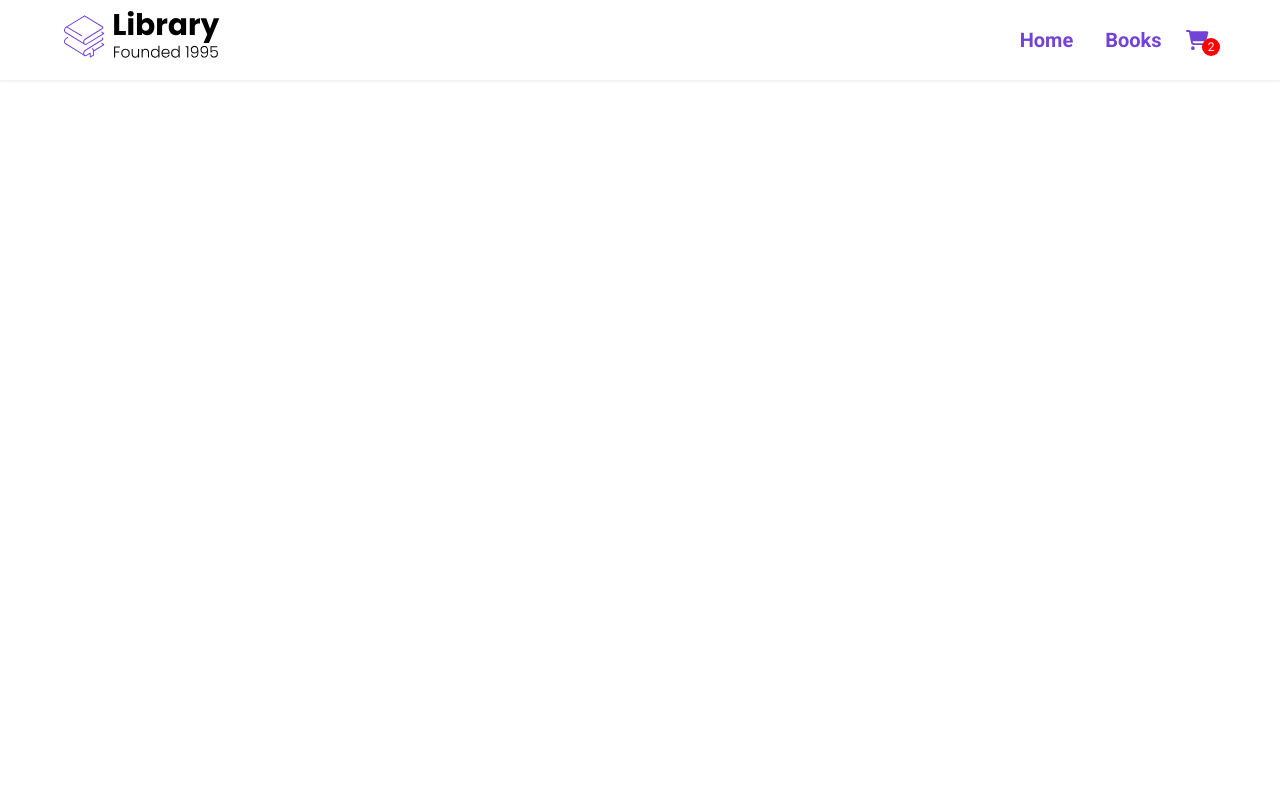
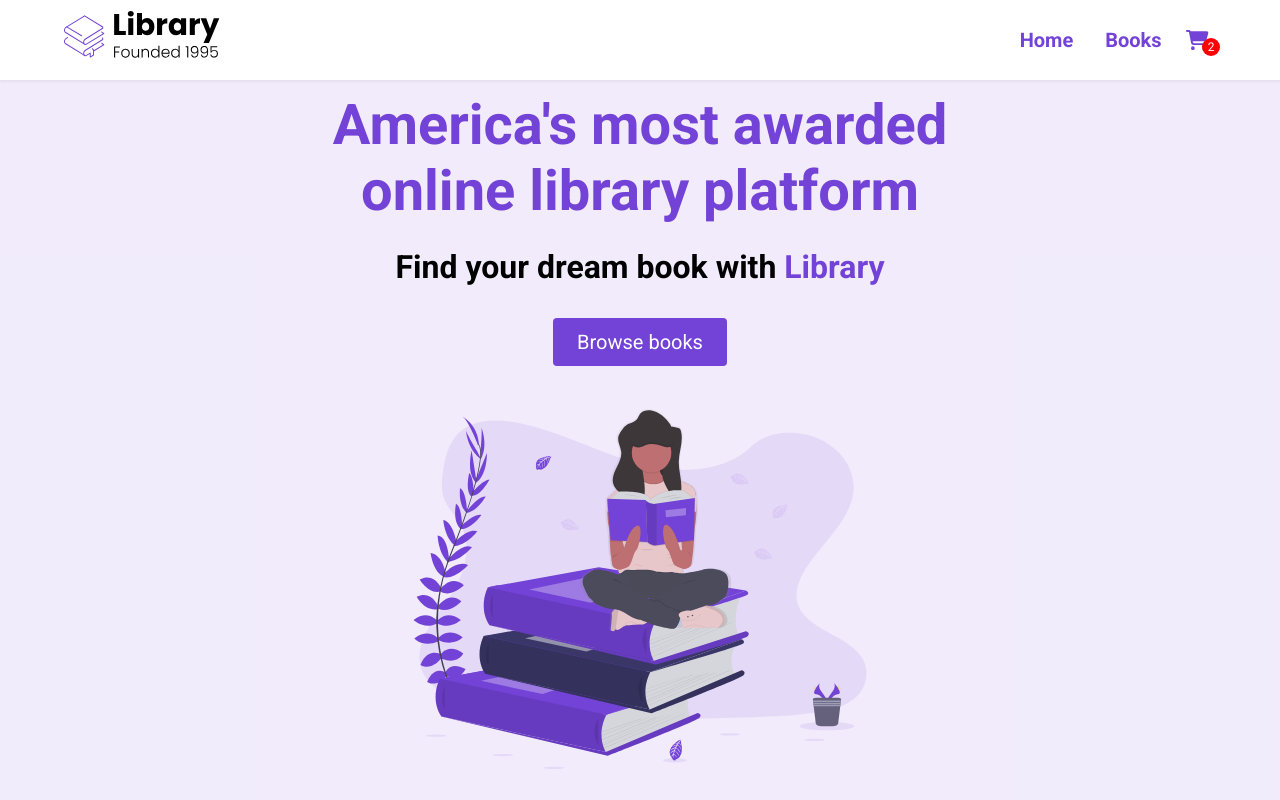
Before and after one commit to rgarci82/E-Commerce, a React (Create React App) app: page / in a window 1280 px wide. Shown: the top 800 px of the page. Built offline with nearby package versions, Linux system fonts and the light colour scheme.

Commit message:
added and styled the landing page

```diff
--- a/src/App.js
+++ b/src/App.js
@@ -1,9 +1,11 @@
+import Landing from "./components/Landing";
 import Nav from "./components/Nav";
 
 function App() {
   return (
     <div className="App">
       <Nav />
+      <Landing />
     </div>
   );
 }
--- /dev/null
+++ b/src/components/Landing.jsx
@@ -0,0 +1,26 @@
+import UndrawBooks from "../assets/Undraw_Books.svg";
+
+function Landing() {
+  return (
+    <section id="landing">
+      <header>
+        <div className="header__container">
+          <div className="header__description">
+            <h1>America's most awarded online library platform</h1>
+            <h2>
+              Find your dream book with <span className="purple">Library</span>
+            </h2>
+            <a href="#features">
+              <button className="btn">Browse books</button>
+            </a>
+          </div>
+          <figure className="header__img--wrapper">
+            <img src={UndrawBooks} alt="" />
+          </figure>
+        </div>
+      </header>
+    </section>
+  );
+}
+
+export default Landing;
--- a/src/index.css
+++ b/src/index.css
@@ -214,3 +214,39 @@ button:active {
   padding: 8px;
   color: white;
 }
+
+/*
+
+Landing Page
+
+*/
+
+#landing {
+  background-color: rgba(115, 66, 214, 0.1);
+}
+
+header {
+  height: calc(100vh - 80px);
+}
+
+.header__container {
+  width: 100%;
+  max-width: 720px;
+  margin: 0 auto;
+  height: 100%;
+  display: flex;
+  flex-direction: column;
+  justify-content: space-around;
+}
+
+.header__description {
+  display: flex;
+  flex-direction: column;
+  align-items: center;
+}
+
+.header__img--wrapper {
+  padding: 20px;
+  z-index: 50;
+  max-height: 50vh;
+}
```
